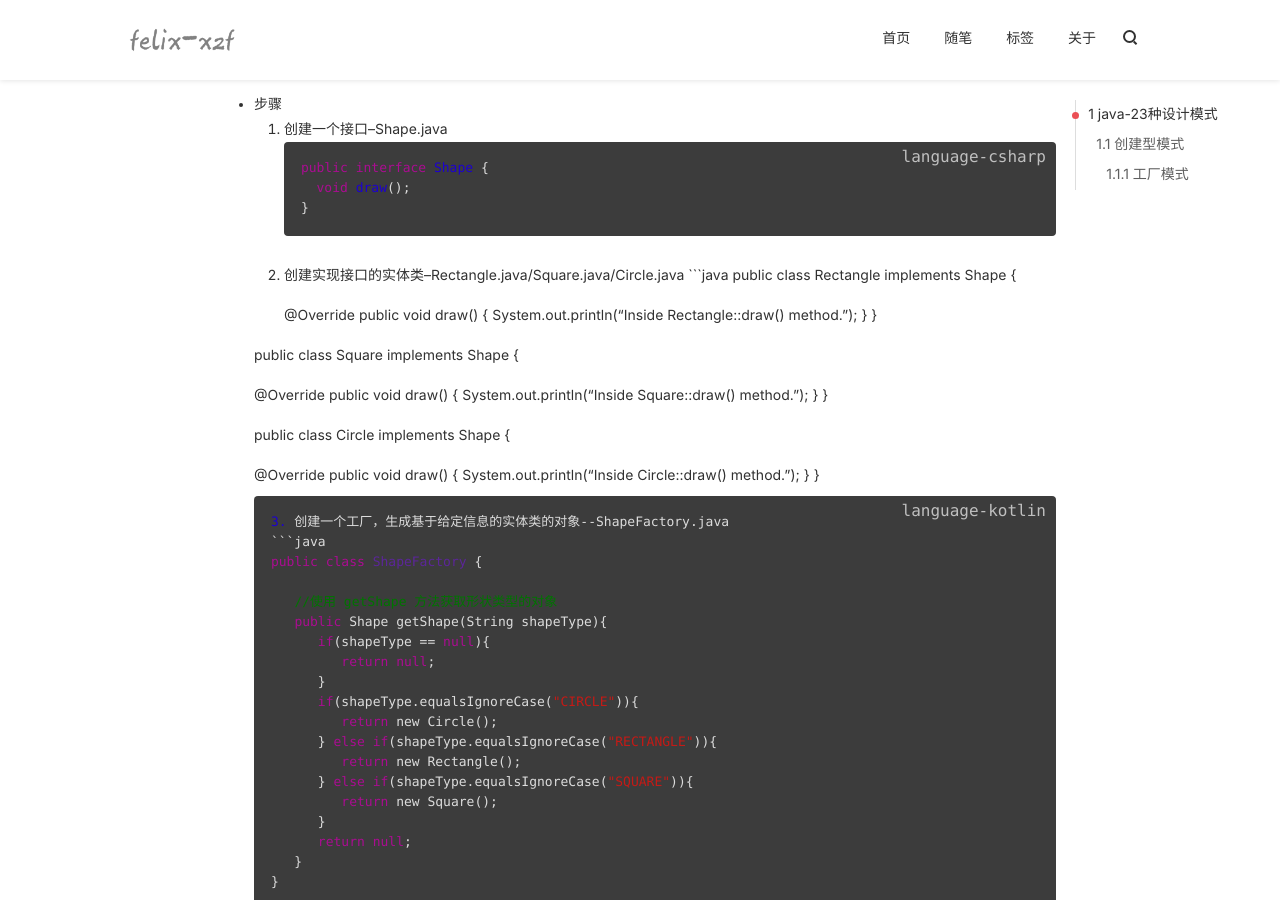
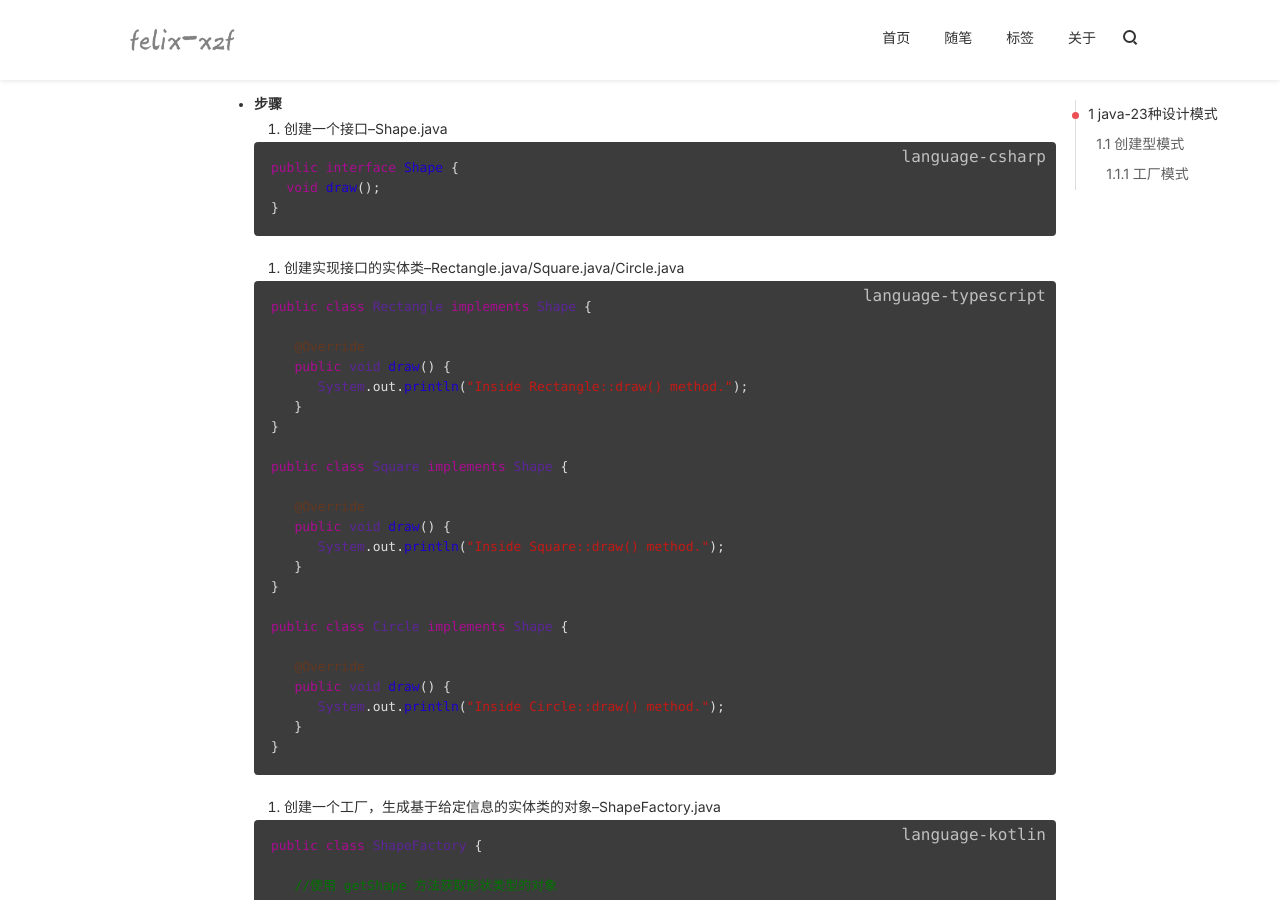
Before and after one commit to felix-xzf/felix-xzf.github.io, a Jekyll site: the page built from _posts/随笔/2019-12-25-designMode.md, in a window 1280 px wide and 900 px high, scrolled down 600 px. Built offline with Jekyll 4.4.1, drawn with Linux system fonts in a browser that asks for light colours; nearby versions of some CDN libraries; comment, search, counter and statistics services are not loaded.

````diff
--- a/_posts/随笔/2019-12-25-designMode.md
+++ b/_posts/随笔/2019-12-25-designMode.md
@@ -13,7 +13,7 @@ tags:
 ## java-23种设计模式
 > 设计模式是一套被反复使用的、多数人知晓的、经过分类编目的、代码设计经验的总结。
 
-* 设计模式六大原则
+* **设计模式六大原则**
   1. 开闭原则：对扩展开放，对修改关闭--热插拔
   2. 里氏代换原则：任何基类可以出现的地方，子类一定可以出现--继承、抽象化
   3. 依赖倒转原则：针对接口编程，依赖于抽象而不依赖于具体
@@ -24,14 +24,17 @@ tags:
 ### 创建型模式
 
 #### 工厂模式
-* 步骤
+* **步骤**
   1. 创建一个接口--Shape.java
+
   ```java
   public interface Shape {
     void draw();
   }
   ```
+
   2. 创建实现接口的实体类--Rectangle.java/Square.java/Circle.java
+
   ```java
   public class Rectangle implements Shape {
 
@@ -57,7 +60,9 @@ tags:
      }
   }
   ```
+
   3. 创建一个工厂，生成基于给定信息的实体类的对象--ShapeFactory.java
+
   ```java
   public class ShapeFactory {
 
@@ -77,7 +82,9 @@ tags:
      }
   }
   ```
+
   4. 使用该工厂，通过传递类型信息来获取实体类的对象--FactoryPatternDemo.java
+
   ```java
   public class FactoryPatternDemo {
 
````
